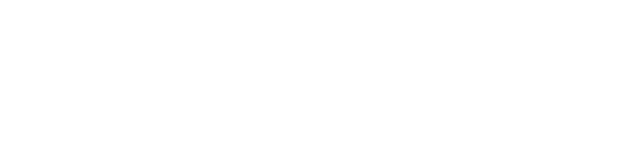
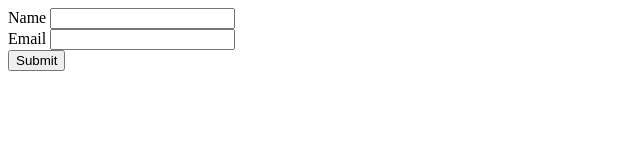
Before and after one commit to Cat4848/practice-session-02, a website: page index.html in a window 1280 px wide. Shown: the whole page, without its empty margins (0-640 px from the left). Drawn offline with Linux system fonts and the light colour scheme.

Commit message:
Revert "add: form and submit event handler"
This reverts commit 35ba82803f69035c7a8cb4253dc186f589a65d32.

```diff
--- a/index.html
+++ b/index.html
@@ -7,7 +7,19 @@
   </head>
   <body>
     <main>
-      <div class="wrapper-main"></div>
+      <div class="wrapper-main">
+        <form action="" id="form">
+          <div class="input-group">
+            <label for="name">Name</label>
+            <input type="text" id="name" name="name" />
+          </div>
+          <div class="input-group">
+            <label for="email">Email</label>
+            <input type="text" id="email" name="email" />
+          </div>
+          <button type="submit">Submit</button>
+        </form>
+      </div>
     </main>
   </body>
 </html>
```
